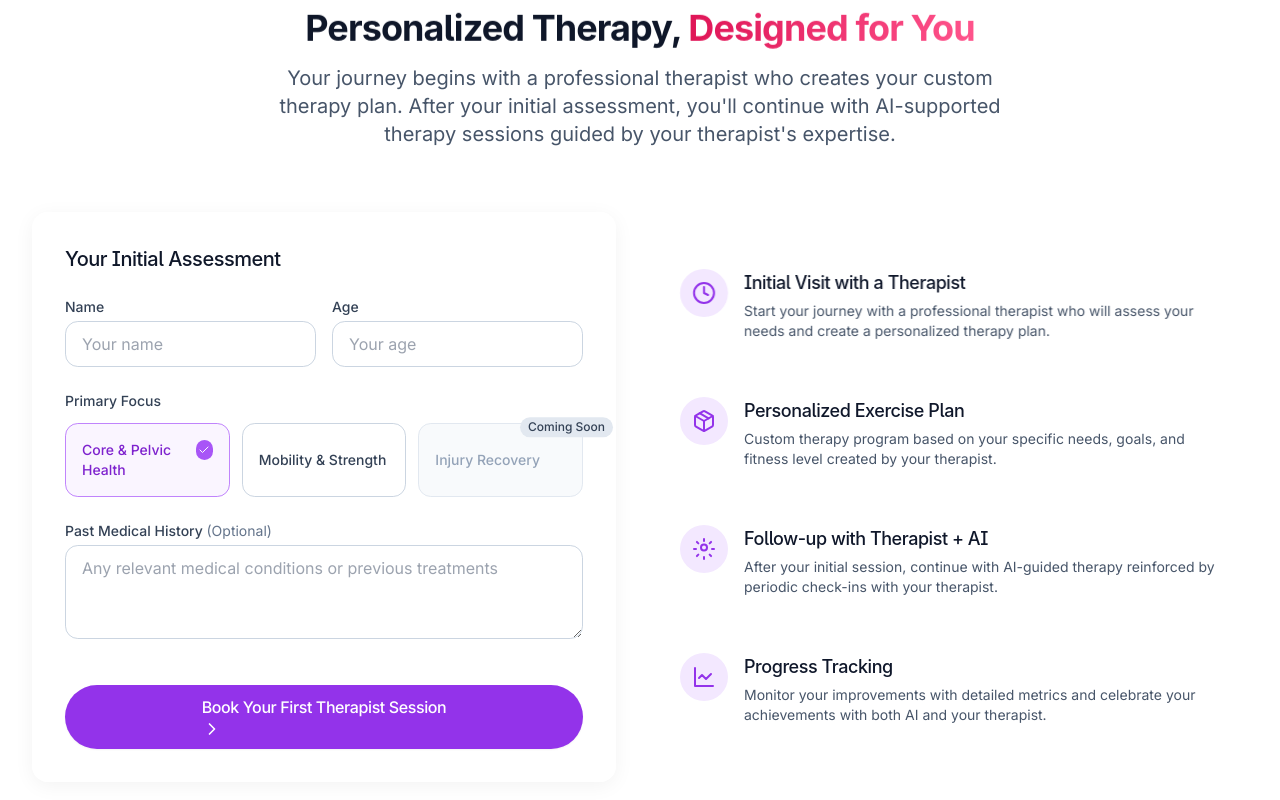
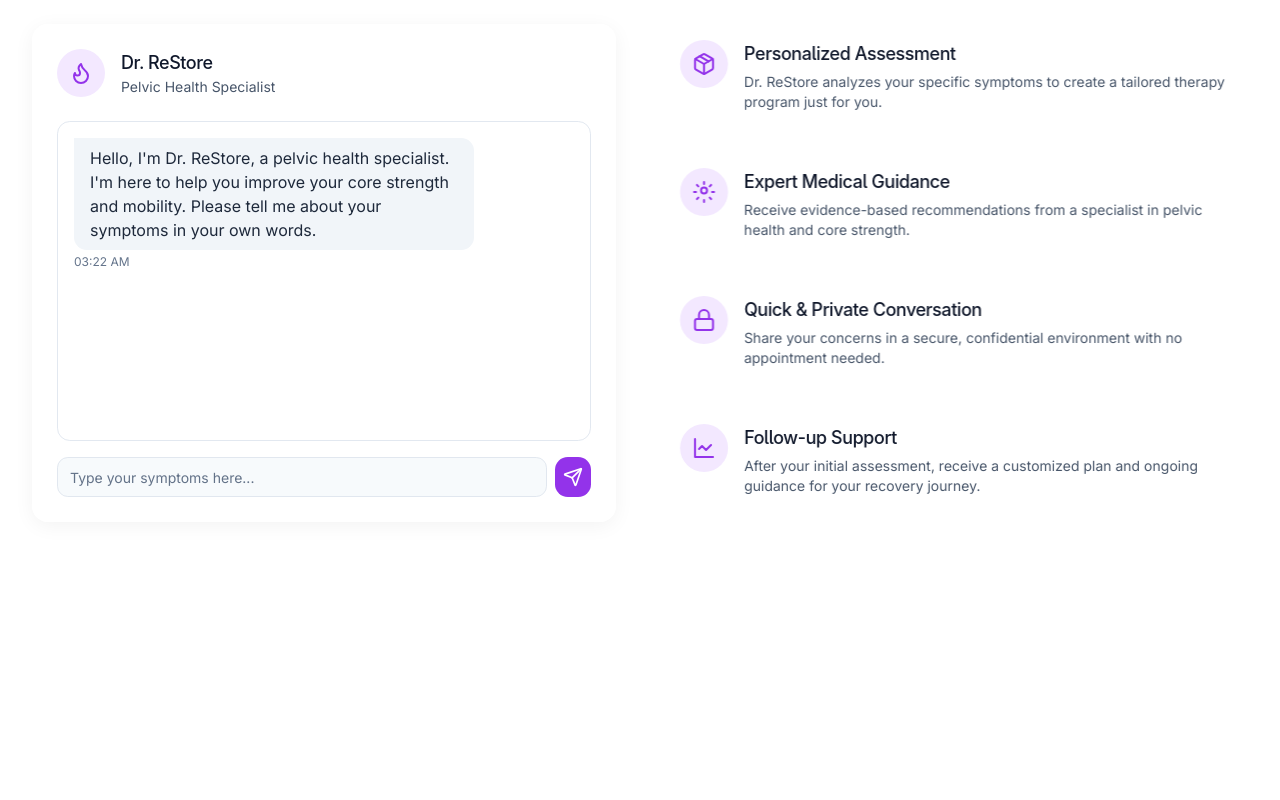
Before and after one commit to mchan1995/restore-33, a React (Vite) app: page / in a window 1280 px wide. Shown: the part 1980-2780 px from the top of the page. Built offline with nearby package versions, Linux system fonts and the light colour scheme.

Commit message:
Implement initial assessment chatbot
Replaced the initial assessment form with a chatbot interface. The chatbot, named Dr. ReStore, guides the user through a symptom description.

```diff
--- a/src/components/Assessment.tsx
+++ b/src/components/Assessment.tsx
@@ -1,21 +1,65 @@
 
-import { useState } from "react";
+import { useState, useRef, useEffect } from "react";
 import { FadeIn, FadeInStagger } from "./FadeIn";
 import { CtaButton } from "./CtaButton";
-import { Check, ChevronRight } from "lucide-react";
+import { Check, ChevronRight, Send } from "lucide-react";
+import { Input } from "./ui/input";
+import { Textarea } from "./ui/textarea";
 
 export function Assessment() {
-  const [name, setName] = useState("");
-  const [age, setAge] = useState("");
-  const [focus, setFocus] = useState("pelvic");
-  const [history, setHistory] = useState("");
+  const [messages, setMessages] = useState([
+    {
+      sender: "bot",
+      content: "Hello, I'm Dr. ReStore, a pelvic health specialist. I'm here to help you improve your core strength and mobility. Please tell me about your symptoms in your own words.",
+      timestamp: new Date()
+    }
+  ]);
 
-  const [activeField, setActiveField] = useState<string | null>(null);
+  const [inputMessage, setInputMessage] = useState("");
+  const messagesEndRef = useRef<HTMLDivElement>(null);
 
-  const handleSubmit = (e: React.FormEvent) => {
+  // Auto-scroll to bottom when new messages are added
+  useEffect(() => {
+    messagesEndRef.current?.scrollIntoView({ behavior: "smooth" });
+  }, [messages]);
+
+  const handleSendMessage = (e: React.FormEvent) => {
     e.preventDefault();
-    // In a real app, we would submit the form data to an API
-    console.log({ name, age, focus, history });
+
+    if (!inputMessage.trim()) return;
+
+    // Add user message
+    const userMessage = {
+      sender: "user",
+      content: inputMessage,
+      timestamp: new Date()
+    };
+
+    setMessages(prev => [...prev, userMessage]);
+    setInputMessage("");
+
+    // Simulate bot response after a short delay
+    setTimeout(() => {
+      const botResponses = [
+        "Thank you for sharing that. Could you tell me if you've noticed any specific activities that make these symptoms worse?",
+        "I understand how challenging that can be. Have you tried any exercises or treatments to help with these symptoms so far?",
+        "Based on what you've shared, I think we can develop a personalized plan to help strengthen your core. Would you like to schedule a virtual consultation to discuss this further?"
+      ];
+
+      // Pick a response based on conversation stage
+      const botResponseIndex = Math.min(
+        Math.floor(messages.length / 2),
+        botResponses.length - 1
+      );
+
+      const botMessage = {
+        sender: "bot",
+        content: botResponses[botResponseIndex],
+        timestamp: new Date()
+      };
+
+      setMessages(prev => [...prev, botMessage]);
+    }, 1000);
   };
 
   return (
@@ -28,152 +72,76 @@ export function Assessment() {
         <div className="text-center mb-16">
           <FadeIn>
             <h2 className="mb-4">
-              Personalized Therapy, <span className="text-gradient">Designed for You</span>
+              Chat with <span className="text-gradient">Dr. ReStore</span>
             </h2>
           </FadeIn>
           <FadeIn delay="100ms">
             <p className="subtitle mx-auto">
-              Your journey begins with a professional therapist who creates your custom therapy plan. After your initial assessment, you'll continue with AI-supported therapy sessions guided by your therapist's expertise.
+              Share your symptoms in your own words and receive personalized guidance from our pelvic health specialist.
             </p>
           </FadeIn>
         </div>
 
-        <div className="grid grid-cols-1 lg:grid-cols-2 gap-12 items-center">
-          {/* Assessment Form */}
+        <div className="grid grid-cols-1 lg:grid-cols-2 gap-12 items-start">
+          {/* Chat Interface */}
           <FadeIn className="w-full">
-            <div className="glass-card rounded-2xl p-8">
-              <form onSubmit={handleSubmit}>
-                <h3 className="text-xl font-medium mb-6">Your Initial Assessment</h3>
-
-                <div className="space-y-6">
-                  {/* Name & Age */}
-                  <div className="grid grid-cols-1 md:grid-cols-2 gap-4">
-                    <div>
-                      <label htmlFor="name" className="block text-sm font-medium text-neutral-700 mb-1">
-                        Name
-                      </label>
-                      <input
-                        type="text"
-                        id="name"
-                        value={name}
-                        onChange={(e) => setName(e.target.value)}
-                        onFocus={() => setActiveField("name")}
-                        onBlur={() => setActiveField(null)}
-                        className={`w-full px-4 py-2.5 rounded-lg border ${
-                          activeField === "name"
-                            ? "border-purple-400 ring-1 ring-purple-400"
-                            : "border-neutral-300"
-                        } focus:outline-none transition-all duration-200`}
-                        placeholder="Your name"
-                      />
+            <div className="glass-card rounded-2xl p-6 shadow-soft">
+              <div className="flex items-center mb-6">
+                <div className="h-12 w-12 rounded-full bg-purple-100 flex-shrink-0 flex items-center justify-center">
+                  <svg xmlns="http://www.w3.org/2000/svg" width="24" height="24" viewBox="0 0 24 24" fill="none" stroke="currentColor" strokeWidth="2" strokeLinecap="round" strokeLinejoin="round" className="text-purple-600">
+                    <path d="M8.5 14.5A2.5 2.5 0 0 0 11 12c0-1.38-.5-2-1-3-1.072-2.143-.224-4.054 2-6 .5 2.5 2 4.9 4 6.5 2 1.6 3 3.5 3 5.5a7 7 0 1 1-14 0c0-1.153.433-2.294 1-3a2.5 2.5 0 0 0 2.5 2.5z"></path>
+                  </svg>
                 </div>
-                    <div>
-                      <label htmlFor="age" className="block text-sm font-medium text-neutral-700 mb-1">
-                        Age
-                      </label>
-                      <input
-                        type="number"
-                        id="age"
-                        value={age}
-                        onChange={(e) => setAge(e.target.value)}
-                        onFocus={() => setActiveField("age")}
-                        onBlur={() => setActiveField(null)}
-                        className={`w-full px-4 py-2.5 rounded-lg border ${
-                          activeField === "age"
-                            ? "border-purple-400 ring-1 ring-purple-400"
-                            : "border-neutral-300"
-                        } focus:outline-none transition-all duration-200`}
-                        placeholder="Your age"
-                      />
+                <div className="ml-4">
+                  <h3 className="text-lg font-medium text-neutral-900">Dr. ReStore</h3>
+                  <p className="text-neutral-600 text-sm">Pelvic Health Specialist</p>
                 </div>
               </div>
 
-                  {/* Primary Focus */}
-                  <div>
-                    <label className="block text-sm font-medium text-neutral-700 mb-3">
-                      Primary Focus
-                    </label>
-                    <div className="grid grid-cols-1 md:grid-cols-3 gap-3">
-                      {[
-                        { id: "pelvic", label: "Core & Pelvic Health", available: true },
-                        { id: "mobility", label: "Mobility & Strength", available: true },
-                        { id: "recovery", label: "Injury Recovery", available: false },
-                      ].map((option) => (
-                        <button
-                          key={option.id}
-                          type="button"
-                          onClick={() => option.available && setFocus(option.id)}
-                          className={`group relative border rounded-lg p-4 text-left transition-all ${
-                            focus === option.id && option.available
-                              ? "border-purple-400 bg-purple-50"
-                              : option.available
-                              ? "border-neutral-300 hover:border-purple-300 hover:bg-neutral-50"
-                              : "border-neutral-200 bg-neutral-50 cursor-not-allowed"
+              {/* Chat Messages */}
+              <div className="bg-white rounded-lg p-4 border border-neutral-200 h-80 overflow-y-auto mb-4">
+                {messages.map((message, index) => (
+                  <div
+                    key={index}
+                    className={`mb-4 ${message.sender === 'user' ? 'text-right' : ''}`}
+                  >
+                    <div
+                      className={`inline-block max-w-[80%] rounded-lg px-4 py-2 ${
+                        message.sender === 'user'
+                          ? 'bg-purple-600 text-white rounded-tr-none'
+                          : 'bg-neutral-100 text-neutral-800 rounded-tl-none'
                       }`}
                     >
-                          <div className="flex justify-between items-start">
-                            <span className={`text-sm font-medium ${
-                              focus === option.id && option.available
-                                ? "text-purple-700"
-                                : option.available
-                                ? "text-neutral-700"
-                                : "text-neutral-400"
-                            }`}>
-                              {option.label}
-                            </span>
-                            {focus === option.id && option.available && (
-                              <span className="h-5 w-5 bg-purple-500 rounded-full flex items-center justify-center">
-                                <Check className="h-3 w-3 text-white" />
-                              </span>
-                            )}
+                      {message.content}
                     </div>
-                          {!option.available && (
-                            <span className="absolute top-0 right-0 translate-x-1/3 -translate-y-1/3 bg-neutral-200 text-neutral-700 text-xs font-medium py-0.5 px-2 rounded-full">
-                              Coming Soon
-                            </span>
-                          )}
-                        </button>
-                      ))}
+                    <div className="text-xs text-neutral-500 mt-1">
+                      {message.timestamp.toLocaleTimeString([], {hour: '2-digit', minute:'2-digit'})}
                     </div>
                   </div>
-
-                  {/* Medical History */}
-                  <div>
-                    <label htmlFor="history" className="block text-sm font-medium text-neutral-700 mb-1">
-                      Past Medical History <span className="text-neutral-500 font-normal">(Optional)</span>
-                    </label>
-                    <textarea
-                      id="history"
-                      rows={3}
-                      value={history}
-                      onChange={(e) => setHistory(e.target.value)}
-                      onFocus={() => setActiveField("history")}
-                      onBlur={() => setActiveField(null)}
-                      className={`w-full px-4 py-2.5 rounded-lg border ${
-                        activeField === "history"
-                          ? "border-purple-400 ring-1 ring-purple-400"
-                          : "border-neutral-300"
-                      } focus:outline-none transition-all duration-200`}
-                      placeholder="Any relevant medical conditions or previous treatments"
-                    />
+                ))}
+                <div ref={messagesEndRef} />
               </div>
 
-                  <div className="pt-4">
-                    <CtaButton
+              {/* Message Input */}
+              <form onSubmit={handleSendMessage} className="flex gap-2">
+                <Input
+                  value={inputMessage}
+                  onChange={(e) => setInputMessage(e.target.value)}
+                  placeholder="Type your symptoms here..."
+                  className="flex-grow"
+                />
+                <button
                   type="submit"
-                      size="lg"
-                      className="w-full justify-center bg-purple-600 hover:bg-purple-700 text-white"
-                      icon={<ChevronRight className="h-5 w-5" />}
+                  className="bg-purple-600 hover:bg-purple-700 text-white rounded-lg p-2 flex items-center justify-center"
+                  disabled={!inputMessage.trim()}
                 >
-                      Book Your First Therapist Session
-                    </CtaButton>
-                  </div>
-                </div>
+                  <Send className="h-5 w-5" />
+                </button>
               </form>
             </div>
           </FadeIn>
 
-          {/* Assessment Benefits */}
+          {/* Benefits */}
           <div>
             <FadeInStagger
               direction="right"
@@ -182,18 +150,8 @@ export function Assessment() {
             >
               {[
                 {
-                  title: "Initial Visit with a Therapist",
-                  description: "Start your journey with a professional therapist who will assess your needs and create a personalized therapy plan.",
-                  icon: (
-                    <svg xmlns="http://www.w3.org/2000/svg" width="24" height="24" viewBox="0 0 24 24" fill="none" stroke="currentColor" strokeWidth="2" strokeLinecap="round" strokeLinejoin="round" className="text-purple-600">
-                      <circle cx="12" cy="12" r="10" />
-                      <polyline points="12 6 12 12 16 14" />
-                    </svg>
-                  ),
-                },
-                {
-                  title: "Personalized Exercise Plan",
-                  description: "Custom therapy program based on your specific needs, goals, and fitness level created by your therapist.",
+                  title: "Personalized Assessment",
+                  description: "Dr. ReStore analyzes your specific symptoms to create a tailored therapy program just for you.",
                   icon: (
                     <svg xmlns="http://www.w3.org/2000/svg" width="24" height="24" viewBox="0 0 24 24" fill="none" stroke="currentColor" strokeWidth="2" strokeLinecap="round" strokeLinejoin="round" className="text-purple-600">
                       <path d="M16.5 9.4 7.55 4.24" />
@@ -204,8 +162,8 @@ export function Assessment() {
                   ),
                 },
                 {
-                  title: "Follow-up with Therapist + AI",
-                  description: "After your initial session, continue with AI-guided therapy reinforced by periodic check-ins with your therapist.",
+                  title: "Expert Medical Guidance",
+                  description: "Receive evidence-based recommendations from a specialist in pelvic health and core strength.",
                   icon: (
                     <svg xmlns="http://www.w3.org/2000/svg" width="24" height="24" viewBox="0 0 24 24" fill="none" stroke="currentColor" strokeWidth="2" strokeLinecap="round" strokeLinejoin="round" className="text-purple-600">
                       <path d="M12 7.5a3 3 0 1 0 0 6 3 3 0 1 0 0-6z" />
@@ -221,8 +179,18 @@ export function Assessment() {
                   ),
                 },
                 {
-                  title: "Progress Tracking",
-                  description: "Monitor your improvements with detailed metrics and celebrate your achievements with both AI and your therapist.",
+                  title: "Quick & Private Conversation",
+                  description: "Share your concerns in a secure, confidential environment with no appointment needed.",
+                  icon: (
+                    <svg xmlns="http://www.w3.org/2000/svg" width="24" height="24" viewBox="0 0 24 24" fill="none" stroke="currentColor" strokeWidth="2" strokeLinecap="round" strokeLinejoin="round" className="text-purple-600">
+                      <rect x="3" y="11" width="18" height="11" rx="2" ry="2" />
+                      <path d="M7 11V7a5 5 0 0 1 10 0v4" />
+                    </svg>
+                  ),
+                },
+                {
+                  title: "Follow-up Support",
+                  description: "After your initial assessment, receive a customized plan and ongoing guidance for your recovery journey.",
                   icon: (
                     <svg xmlns="http://www.w3.org/2000/svg" width="24" height="24" viewBox="0 0 24 24" fill="none" stroke="currentColor" strokeWidth="2" strokeLinecap="round" strokeLinejoin="round" className="text-purple-600">
                       <path d="M3 3v18h18" />
```
Lines whose indentation alone changed are shown as unchanged.
